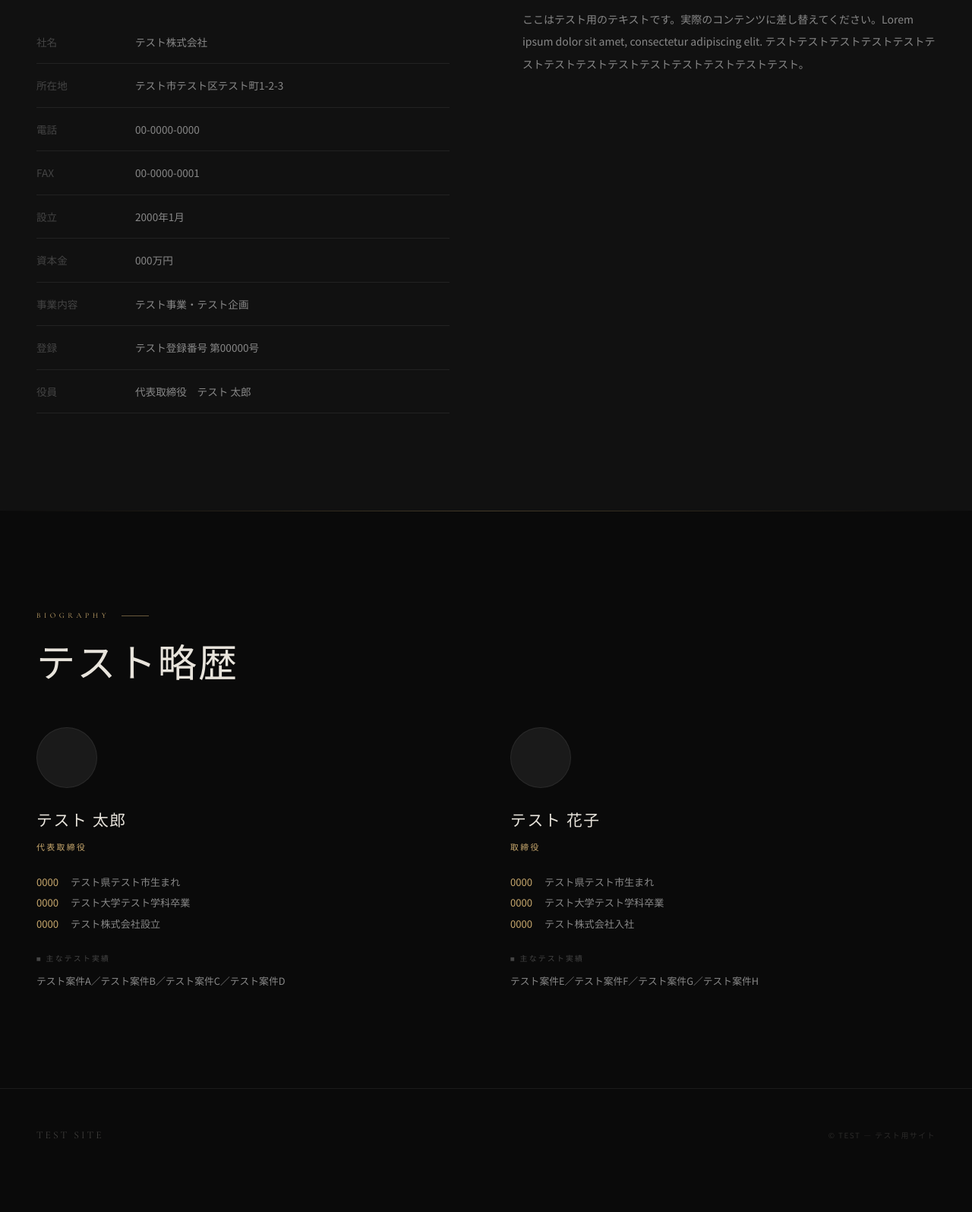
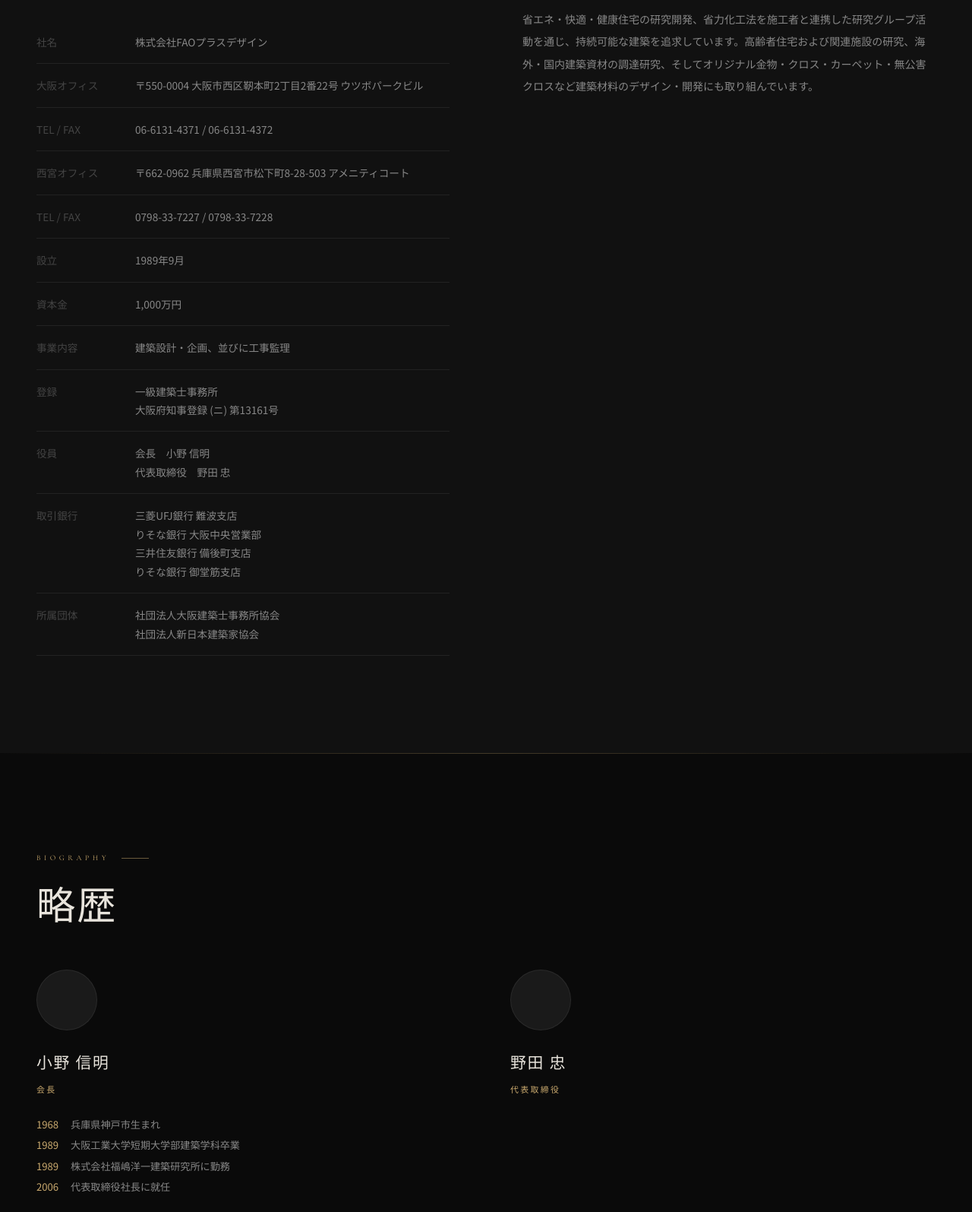
Before and after one commit to tats1229gm-maker/test-homepage, a plain HTML site: page about.html in a window 1280 px wide. Shown: the part 681-2276 px from the top of the page at 76% size. Before the commit the page ends 2236 px from the top, so only its background shows below. Drawn offline with nearby package versions, Linux system fonts and the light colour scheme.

Commit message:
Update: FAO+design branding & Web3Forms contact form

```diff
--- a/about.html
+++ b/about.html
@@ -3,8 +3,8 @@
 <head>
   <meta charset="UTF-8">
   <meta name="viewport" content="width=device-width, initial-scale=1">
-  <meta name="description" content="【テスト用サイト】ABOUT">
-  <title>ABOUT — TEST</title>
+  <meta name="description" content="ABOUT — 株式会社FAOプラスデザイン">
+  <title>ABOUT — FAO+design</title>
   <link rel="preconnect" href="https://fonts.googleapis.com">
   <link rel="preconnect" href="https://fonts.gstatic.com" crossorigin>
   <link href="https://fonts.googleapis.com/css2?family=Cormorant+Garamond:wght@300;400;500&family=Noto+Sans+JP:wght@300;400&family=Noto+Serif+JP:wght@300;400&display=swap" rel="stylesheet">
@@ -14,8 +14,8 @@
 
   <header class="site-header is-scrolled">
     <a href="index.html" class="site-logo">
-      TEST
-      <small>テスト用サイト</small>
+      FAO+design
+      <small>株式会社FAOプラスデザイン</small>
     </a>
     <nav>
       <ul class="site-nav">
@@ -46,27 +46,30 @@
   <section class="section about-intro">
     <div class="fade-in">
       <p class="section-eyebrow">Company</p>
-      <h2 class="section-title">テスト会社概要</h2>
+      <h2 class="section-title">会社概要</h2>
       <table class="company-table">
         <tbody>
-          <tr><th>社名</th><td>テスト株式会社</td></tr>
-          <tr><th>所在地</th><td>テスト市テスト区テスト町1-2-3</td></tr>
-          <tr><th>電話</th><td>00-0000-0000</td></tr>
-          <tr><th>FAX</th><td>00-0000-0001</td></tr>
-          <tr><th>設立</th><td>2000年1月</td></tr>
-          <tr><th>資本金</th><td>000万円</td></tr>
-          <tr><th>事業内容</th><td>テスト事業・テスト企画</td></tr>
-          <tr><th>登録</th><td>テスト登録番号 第00000号</td></tr>
-          <tr><th>役員</th><td>代表取締役　テスト 太郎</td></tr>
+          <tr><th>社名</th><td>株式会社FAOプラスデザイン</td></tr>
+          <tr><th>大阪オフィス</th><td>〒550-0004 大阪市西区靭本町2丁目2番22号 ウツボパークビル</td></tr>
+          <tr><th>TEL / FAX</th><td>06-6131-4371 / 06-6131-4372</td></tr>
+          <tr><th>西宮オフィス</th><td>〒662-0962 兵庫県西宮市松下町8-28-503 アメニティコート</td></tr>
+          <tr><th>TEL / FAX</th><td>0798-33-7227 / 0798-33-7228</td></tr>
+          <tr><th>設立</th><td>1989年9月</td></tr>
+          <tr><th>資本金</th><td>1,000万円</td></tr>
+          <tr><th>事業内容</th><td>建築設計・企画、並びに工事監理</td></tr>
+          <tr><th>登録</th><td>一級建築士事務所<br>大阪府知事登録 (ニ) 第13161号</td></tr>
+          <tr><th>役員</th><td>会長　小野 信明<br>代表取締役　野田 忠</td></tr>
+          <tr><th>取引銀行</th><td>三菱UFJ銀行 難波支店<br>りそな銀行 大阪中央営業部<br>三井住友銀行 備後町支店<br>りそな銀行 御堂筋支店</td></tr>
+          <tr><th>所属団体</th><td>社団法人大阪建築士事務所協会<br>社団法人新日本建築家協会</td></tr>
         </tbody>
       </table>
     </div>
 
     <div class="fade-in delay-2">
       <p class="section-eyebrow">Features</p>
-      <h2 class="section-title">テスト特徴</h2>
+      <h2 class="section-title">特徴</h2>
       <p class="section-body">
-        ここはテスト用のテキストです。実際のコンテンツに差し替えてください。Lorem ipsum dolor sit amet, consectetur adipiscing elit. テストテストテストテストテストテストテストテストテストテストテストテストテストテスト。
+        省エネ・快適・健康住宅の研究開発、省力化工法を施工者と連携した研究グループ活動を通じ、持続可能な建築を追求しています。高齢者住宅および関連施設の研究、海外・国内建築資材の調達研究、そしてオリジナル金物・クロス・カーペット・無公害クロスなど建築材料のデザイン・開発にも取り組んでいます。
       </p>
     </div>
   </section>
@@ -76,41 +79,37 @@
   <section class="section bio-section">
     <div class="fade-in">
       <p class="section-eyebrow">Biography</p>
-      <h2 class="section-title">テスト略歴</h2>
+      <h2 class="section-title">略歴</h2>
     </div>
 
     <div class="bio-grid">
       <div class="bio-card fade-in delay-1">
         <div class="bio-portrait"></div>
-        <p class="bio-name">テスト 太郎</p>
-        <p class="bio-title">代表取締役</p>
+        <p class="bio-name">小野 信明</p>
+        <p class="bio-title">会長</p>
         <ul class="bio-history">
-          <li><span class="year">0000</span><span>テスト県テスト市生まれ</span></li>
-          <li><span class="year">0000</span><span>テスト大学テスト学科卒業</span></li>
-          <li><span class="year">0000</span><span>テスト株式会社設立</span></li>
+          <li><span class="year">1968</span><span>兵庫県神戸市生まれ</span></li>
+          <li><span class="year">1989</span><span>大阪工業大学短期大学部建築学科卒業</span></li>
+          <li><span class="year">1989</span><span>株式会社福嶋洋一建築研究所に勤務</span></li>
+          <li><span class="year">2006</span><span>代表取締役社長に就任</span></li>
         </ul>
-        <p class="bio-works-title">■ 主なテスト実績</p>
-        <p class="bio-works-list">テスト案件A／テスト案件B／テスト案件C／テスト案件D</p>
+        <p class="bio-works-title">■ 主な担当作品</p>
+        <p class="bio-works-list">グッドサマリタン教会／THREE-M 川西店／豊中緑ヶ丘の家／ING-05／フォレステージュ江坂町公園／扶桑化学京都第２工場／TSURUHARA CLINIC／プロスペクト中之島／吉川の家／SERENiTEシリーズ／LEGIANシリーズ／ライブコートシリーズ／ドリームネオポリスシリーズ</p>
       </div>
 
       <div class="bio-card fade-in delay-2">
         <div class="bio-portrait"></div>
-        <p class="bio-name">テスト 花子</p>
-        <p class="bio-title">取締役</p>
+        <p class="bio-name">野田 忠</p>
+        <p class="bio-title">代表取締役</p>
         <ul class="bio-history">
-          <li><span class="year">0000</span><span>テスト県テスト市生まれ</span></li>
-          <li><span class="year">0000</span><span>テスト大学テスト学科卒業</span></li>
-          <li><span class="year">0000</span><span>テスト株式会社入社</span></li>
         </ul>
-        <p class="bio-works-title">■ 主なテスト実績</p>
-        <p class="bio-works-list">テスト案件E／テスト案件F／テスト案件G／テスト案件H</p>
       </div>
     </div>
   </section>
 
   <footer class="site-footer">
-    <span class="footer-logo">TEST SITE</span>
-    <span class="footer-copy">© TEST — テスト用サイト</span>
+    <span class="footer-logo">FAO+design</span>
+    <span class="footer-copy">© FAO+design All Rights Reserved.</span>
   </footer>
 
   <script src="js/main.js"></script>
```
Also changed, not shown: access.html (+6 -6 lines), contact.html (+58 -12 lines), index.html (+9 -9 lines), work.html (+7 -7 lines), works.html (+6 -6 lines).
